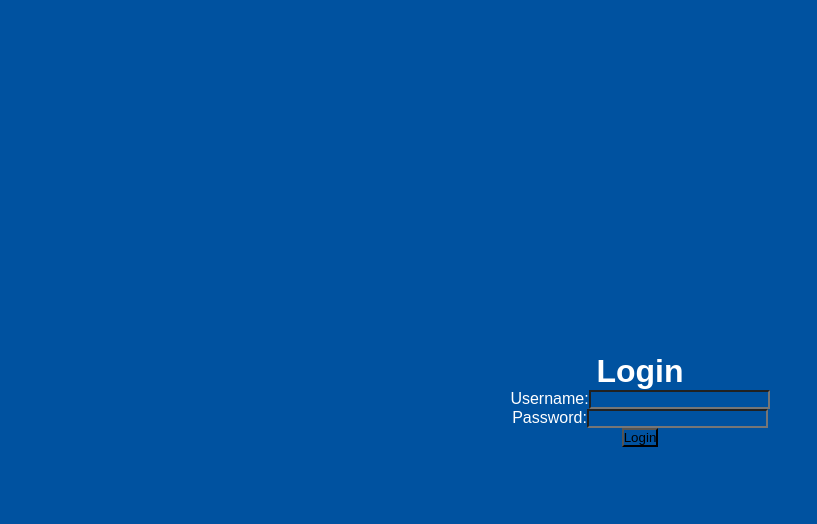
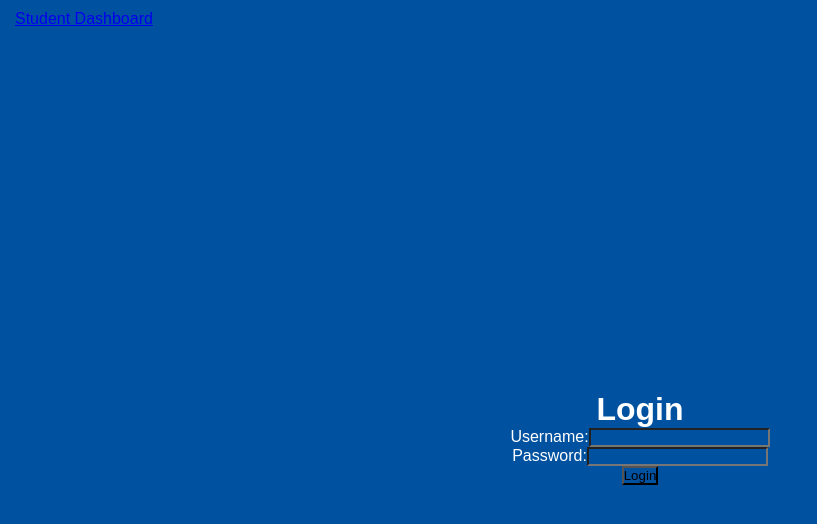
Before and after one commit to MunyaradziMagura/Student-Attendance-System, a React (Create React App) app in the folder client/student-attendence-system/: page / in a window 1280 px wide. Shown: the top 524 px of the page, without its empty margins (0-817 px from the left). Built offline with nearby package versions, Linux system fonts and the light colour scheme.

Commit message:
Began adding in routing for pages

```diff
--- a/client/student-attendence-system/src/App.js
+++ b/client/student-attendence-system/src/App.js
@@ -1,15 +1,32 @@
 import React from 'react';
 import ReactDOM from 'react-dom/client';
+import { BrowserRouter as Router, Routes, Route, Link} from 'react-router-dom'
 import './styles/index.css';
-import './styles/login.css'
 import Login from './components/Login';
 
 function App() {
   return (
     <div className="App">
+      <Router>
+        <nav style={{margin: 10}}>
+          <Link to="studentdashboard" style={{padding: 5}}>
+            Student Dashboard
+          </Link>
+              <Routes>
+                <Route path="studentdashboard" element={<StudentDashboard/>} />
+              </Routes>
+        </nav>
+
+      </Router>
       <Login/>
     </div>
   );
 }
 
+function StudentDashboard() {
+  return (
+      <h2>Student Dashboard</h2>
+  )
+}
+
 export default App;
--- a/client/student-attendence-system/src/index.js
+++ b/client/student-attendence-system/src/index.js
@@ -13,8 +13,10 @@
 import React from 'react';
 import ReactDOM from 'react-dom/client';
 import './styles/index.css';
+import './styles/login.css'
+import reportWebVitals from './reportWebVitals';
 import App from './App';
-import reportWebVitals from './reportWebVitals';
+import Login from './components/Login';
 // create root varible for root div
 const root = ReactDOM.createRoot(document.getElementById('root'));
 // render root div
```
